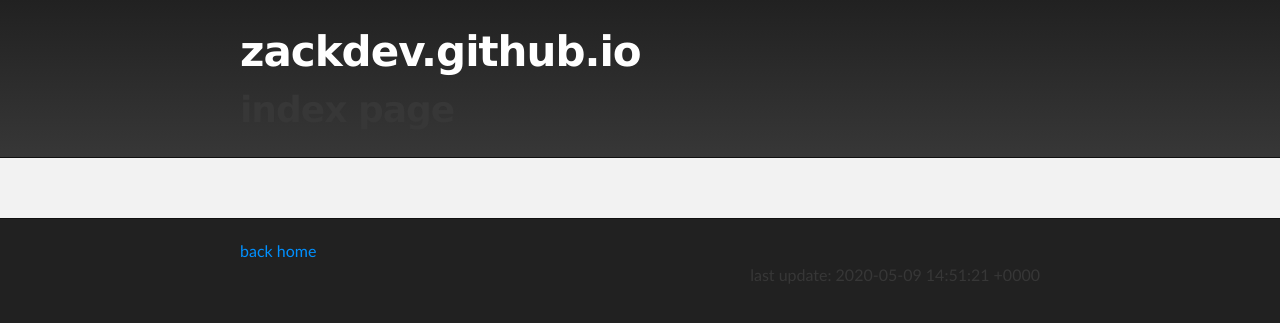
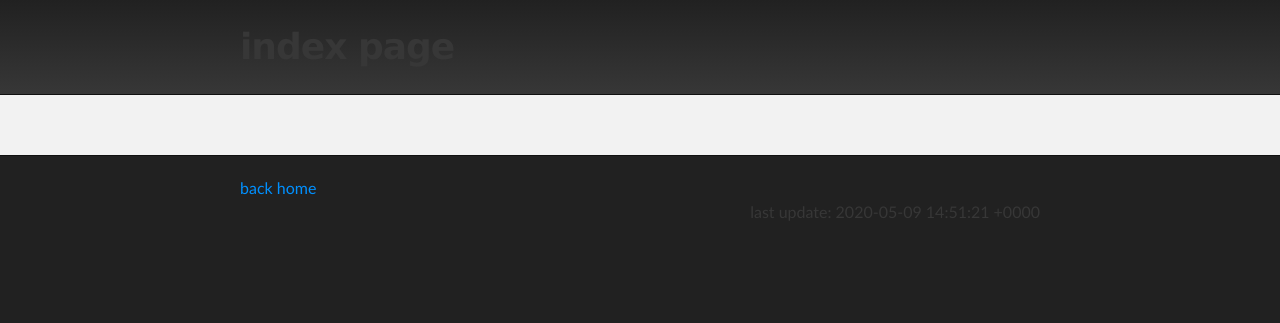
Before and after one commit to ZackDev/zackdev.github.io, a Jekyll site: the page built from index.md, in a window 1280 px wide. Shown: the top 323 px of the page. Built offline with Jekyll 4.4.1, drawn with Linux system fonts in a browser that asks for light colours.

Commit message:
updated default.html

```diff
--- a/_layouts/default.html
+++ b/_layouts/default.html
@@ -9,8 +9,7 @@
     <!-- header -->
     <div id="header_wrap" class="outer">
         <header class="inner">
-          <h1 id="project_title">{{ site.title | default: site.github.repository_name }}</h1>
-          <h2 id="page_title">{{ page.title }}</h2>
+          <h1 id="page_title">{{ page.title }}</h1>
         </header>
     </div>
 
```
